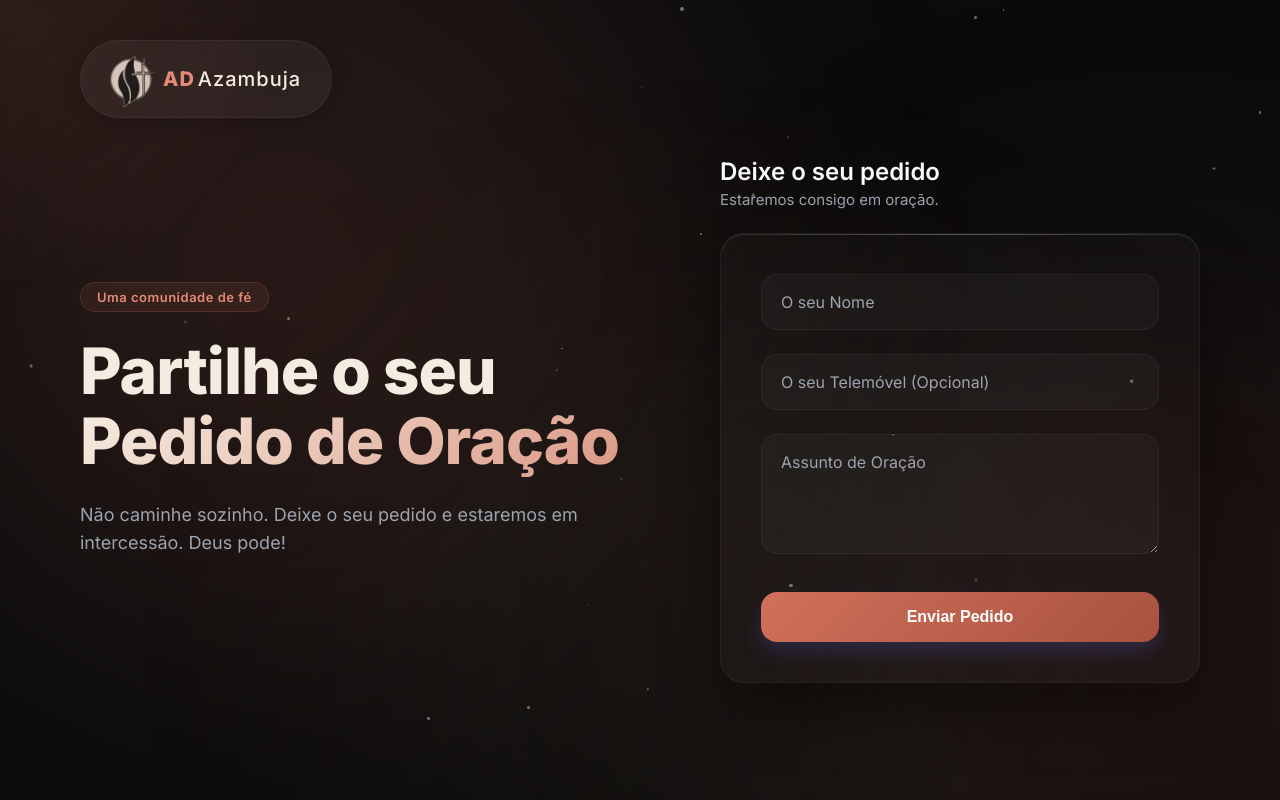
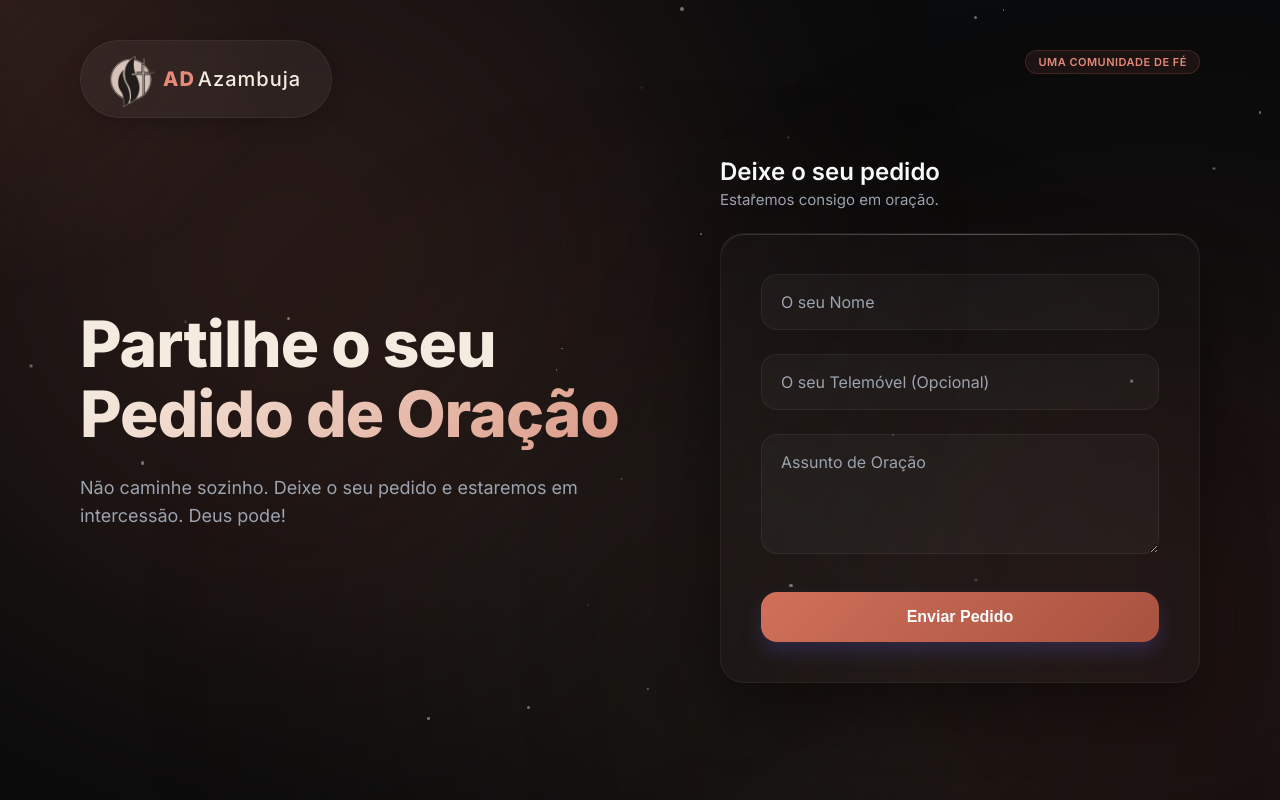
Before and after one commit to jtaxo/prayers-app, a Flask app: page / in a window 1280 px wide. Run offline with Flask 3, Linux system fonts and the light colour scheme; some libraries are stand-ins or nearby versions.

Commit message:
Move badge to top right corner

```diff
--- a/static/style.css
+++ b/static/style.css
@@ -215,15 +215,22 @@ body {
 
 .badge {
     display: inline-block;
-    padding: 6px 16px;
+    padding: 4px 12px;
     background: rgba(208, 112, 90, 0.1); /* Soft copper background */
     border: 1px solid rgba(208, 112, 90, 0.2);
     border-radius: 100px;
     color: var(--primary-light);
-    font-size: 13px;
+    font-size: 11px;
     font-weight: 600;
     letter-spacing: 0.5px;
-    margin-bottom: 24px;
+    text-transform: uppercase;
+}
+
+.top-right-badge {
+    position: absolute;
+    top: 50px;
+    right: 80px;
+    z-index: 20;
 }
 
 .hero-title {
@@ -602,6 +609,11 @@ body {
         transform: none;
     }
 
+    .top-right-badge {
+        top: 26px;
+        right: 20px;
+    }
+
     .brand-pill {
         padding: 6px 14px;
     }
--- a/templates/index.html
+++ b/templates/index.html
@@ -31,11 +31,12 @@
         </div>
     </header>
 
+    <div class="badge top-right-badge stagger-1">Uma comunidade de fé</div>
+
     <main class="premium-layout">
         <!-- Lado esquerdo: Texto Hero -->
         <section class="hero-section stagger-2">
             <div class="hero-content">
-                <div class="badge">Uma comunidade de fé</div>
                 <h1 class="hero-title">Partilhe o seu <br /><span class="text-gradient">Pedido de Oração</span></h1>
                 <p class="hero-subtitle">Não caminhe sozinho. Deixe o seu pedido e estaremos em intercessão. Deus pode!
                 </p>
```
